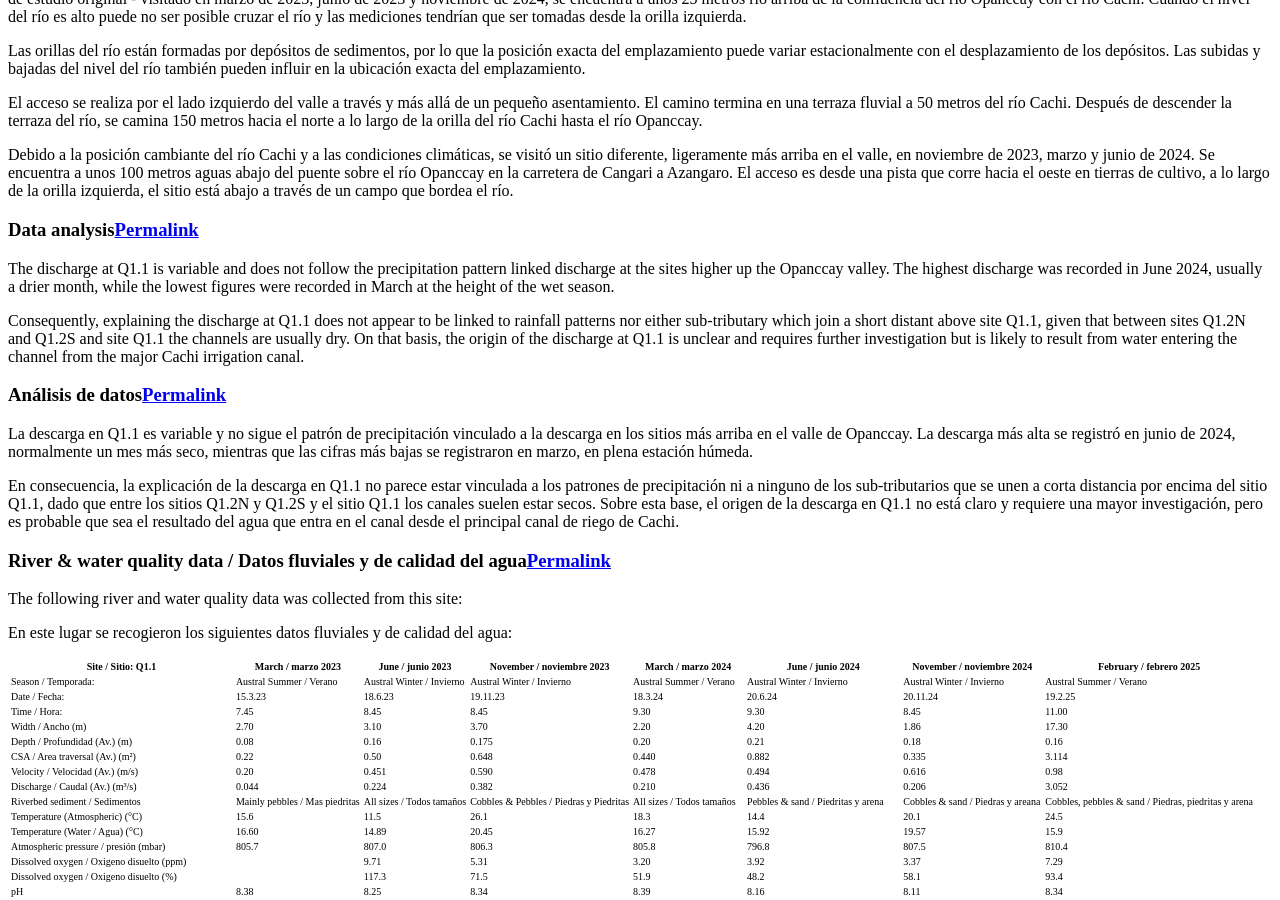
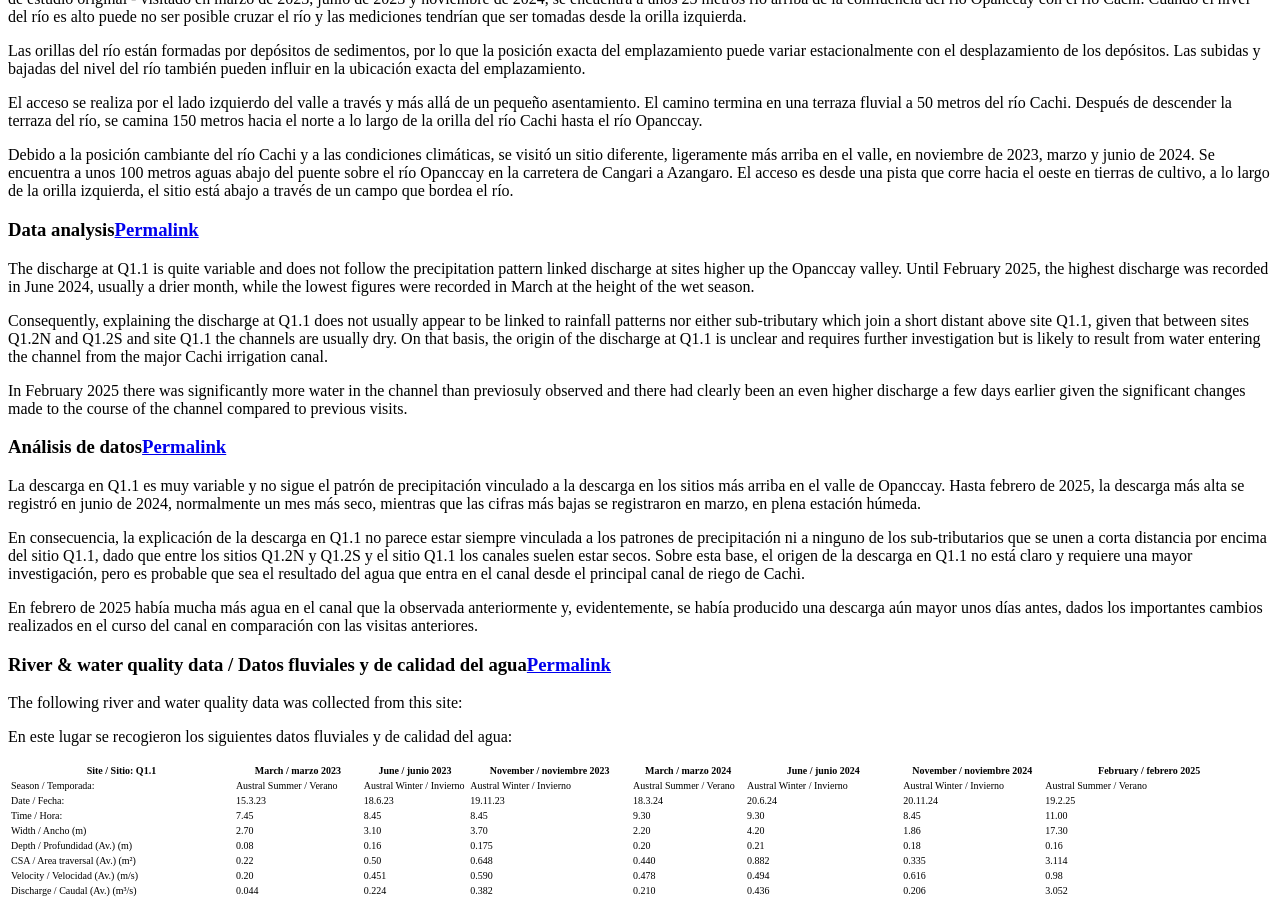
Before and after one commit to HVLepage/cavep-unah, a Jekyll site: the page built from _docs/site-network/Q1_1.md, in a window 1280 px wide and 900 px high, scrolled down 3359 px. Built offline with Jekyll 4.4.1, drawn with Linux system fonts in a browser that asks for light colours; comment, search, counter and statistics services are not loaded.

Commit message:
Update Q1_1.md

```diff
--- a/_docs/site-network/Q1_1.md
+++ b/_docs/site-network/Q1_1.md
@@ -71,16 +71,22 @@ Debido a la posición cambiante del río Cachi y a las condiciones climáticas,
 
 ### Data analysis
 
-The discharge at Q1.1 is variable and does not follow the precipitation pattern linked discharge at the sites higher up the Opanccay valley. The highest discharge was recorded in June 2024, usually a drier month, while the lowest figures were recorded in March at the height of the wet season.
+The discharge at Q1.1 is quite variable and does not follow the precipitation pattern linked discharge at sites higher up the Opanccay valley. Until February 2025, the highest discharge was recorded in June 2024, usually a drier month, while the lowest figures were recorded in March at the height of the wet season.
 
-Consequently, explaining the discharge at Q1.1 does not appear to be linked to rainfall patterns nor either sub-tributary which join a short distant above site Q1.1, given that between sites Q1.2N and Q1.2S and site Q1.1 the channels are usually dry. On that basis, the origin of the discharge at Q1.1 is unclear and requires further investigation but is likely to result from water entering the channel from the major Cachi irrigation canal.
+Consequently, explaining the discharge at Q1.1 does not usually appear to be linked to rainfall patterns nor either sub-tributary which join a short distant above site Q1.1, given that between sites Q1.2N and Q1.2S and site Q1.1 the channels are usually dry. On that basis, the origin of the discharge at Q1.1 is unclear and requires further investigation but is likely to result from water entering the channel from the major Cachi irrigation canal.
+
+In February 2025 there was significantly more water in the channel than previosuly observed and there had clearly been an even higher discharge a few days earlier given the significant changes made to the course of the channel compared to previous visits.
+
+
 
 
 ### Análisis de datos
 
-La descarga en Q1.1 es variable y no sigue el patrón de precipitación vinculado a la descarga en los sitios más arriba en el valle de Opanccay. La descarga más alta se registró en junio de 2024, normalmente un mes más seco, mientras que las cifras más bajas se registraron en marzo, en plena estación húmeda.
+La descarga en Q1.1 es muy variable y no sigue el patrón de precipitación vinculado a la descarga en los sitios más arriba en el valle de Opanccay. Hasta febrero de 2025, la descarga más alta se registró en junio de 2024, normalmente un mes más seco, mientras que las cifras más bajas se registraron en marzo, en plena estación húmeda.
 
-En consecuencia, la explicación de la descarga en Q1.1 no parece estar vinculada a los patrones de precipitación ni a ninguno de los sub-tributarios que se unen a corta distancia por encima del sitio Q1.1, dado que entre los sitios Q1.2N y Q1.2S y el sitio Q1.1 los canales suelen estar secos. Sobre esta base, el origen de la descarga en Q1.1 no está claro y requiere una mayor investigación, pero es probable que sea el resultado del agua que entra en el canal desde el principal canal de riego de Cachi.
+En consecuencia, la explicación de la descarga en Q1.1 no parece estar siempre vinculada a los patrones de precipitación ni a ninguno de los sub-tributarios que se unen a corta distancia por encima del sitio Q1.1, dado que entre los sitios Q1.2N y Q1.2S y el sitio Q1.1 los canales suelen estar secos. Sobre esta base, el origen de la descarga en Q1.1 no está claro y requiere una mayor investigación, pero es probable que sea el resultado del agua que entra en el canal desde el principal canal de riego de Cachi.
+
+En febrero de 2025 había mucha más agua en el canal que la observada anteriormente y, evidentemente, se había producido una descarga aún mayor unos días antes, dados los importantes cambios realizados en el curso del canal en comparación con las visitas anteriores.
 
 
 ### River & water quality data / Datos fluviales y de calidad del agua
```
